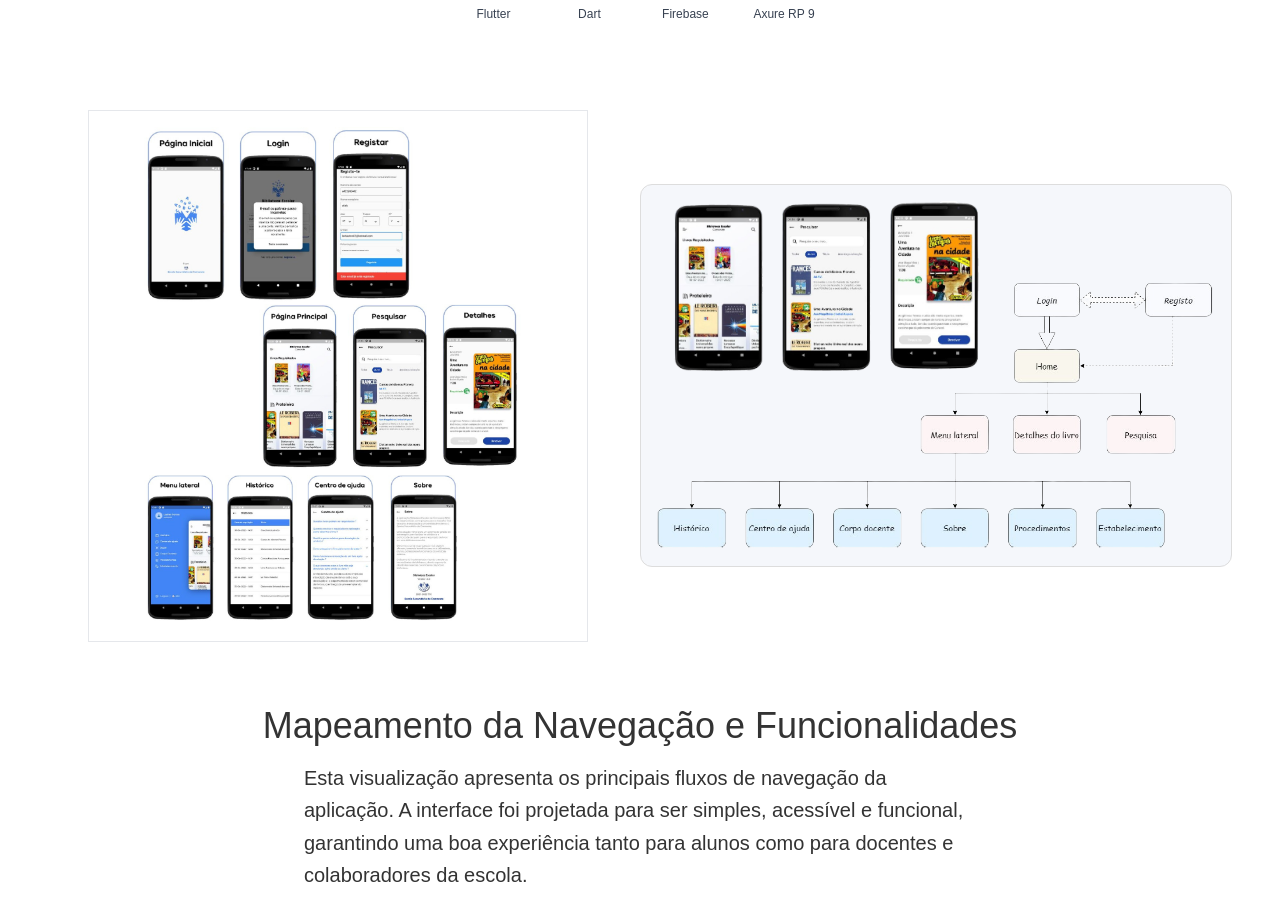
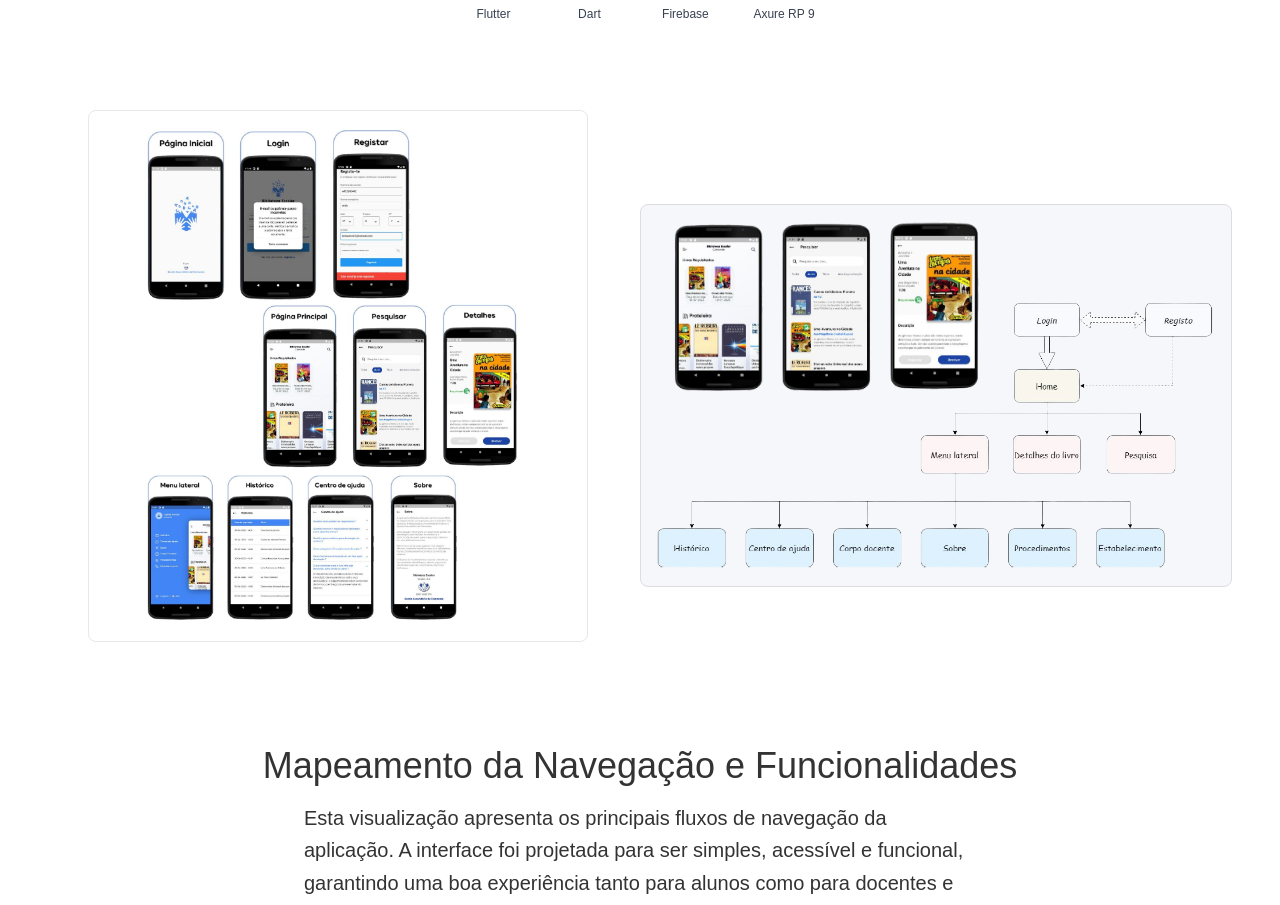
Before and after one commit to lodsa-ntos/lodex-portfolio, a React (Vite) app: page /academico in a window 1280 px wide. Shown: the part 6395-7300 px from the top of the page. Built offline with nearby package versions, Linux system fonts and the light colour scheme; some icons are missing; a web font is replaced by a local one.

Commit message:
Update: 2025-08-08 07:33:21 [src/pages/Projects/Academico.jsx, src/pages/projects/Academico.jsx]

```diff
--- a/src/pages/Projects/Academico.jsx
+++ b/src/pages/Projects/Academico.jsx
@@ -318,7 +318,7 @@ function Academico() {
       {/** FIM - Funcionalidadea  */}
 
       {/** Tecnologias utilizadas  */}
-      <section id="academico" className="pt-2 pb-20">
+      <section id="academico" className="pt-2 pb-10 md:pb-20">
         <GlobalContainer>
           <div className="flex flex-col items-center justify-center">
             <div className="flex flex-col items-center justify-center bg-[#f5f7fb] border border-[#ddd] md:w-[70%] lg:w-[50%] py-10 rounded-xl">
@@ -396,17 +396,17 @@ function Academico() {
               <img
                 src="images/portfolio/academico/solucao.svg"
                 alt="Contexto/Introdução"
-                className="w-[500px] flex items-center justify-center right-0 border boder-[#ddd py-4 lg:translate-x-10"
+                className="w-[500px] mx-auto lg:mx-0 flex items-center justify-center right-0 border boder-[#ddd py-4 lg:translate-x-10 mb-10 lg:mt-0 rounded-lg"
               />
               <img
                 src="images/portfolio/academico/contexto-introducao.svg"
                 alt="Contexto/Introdução"
-                className="w-[800px] bg-[#f5f7fb] border border-[#ddd] p-4 rounded-xl"
+                className="w-[800px] bg-[#f5f7fb] border border-[#ddd] p-4 rounded-lg"
               />
             </div>
 
             <div className="pt-12 flex flex-col items-start">
-              <h2 className="py-4 text-4xl text-[#333333]">
+              <h2 className="py-4 text-xl sm:text-2xl md:text-3xl lg:text-4xl text-[#333333]">
                 Mapeamento da Navegação e Funcionalidades
               </h2>
 
--- a/src/pages/projects/Academico.jsx
+++ b/src/pages/projects/Academico.jsx
@@ -318,7 +318,7 @@ function Academico() {
       {/** FIM - Funcionalidadea  */}
 
       {/** Tecnologias utilizadas  */}
-      <section id="academico" className="pt-2 pb-20">
+      <section id="academico" className="pt-2 pb-10 md:pb-20">
         <GlobalContainer>
           <div className="flex flex-col items-center justify-center">
             <div className="flex flex-col items-center justify-center bg-[#f5f7fb] border border-[#ddd] md:w-[70%] lg:w-[50%] py-10 rounded-xl">
@@ -396,17 +396,17 @@ function Academico() {
               <img
                 src="images/portfolio/academico/solucao.svg"
                 alt="Contexto/Introdução"
-                className="w-[500px] flex items-center justify-center right-0 border boder-[#ddd py-4 lg:translate-x-10"
+                className="w-[500px] mx-auto lg:mx-0 flex items-center justify-center right-0 border boder-[#ddd py-4 lg:translate-x-10 mb-10 lg:mt-0 rounded-lg"
               />
               <img
                 src="images/portfolio/academico/contexto-introducao.svg"
                 alt="Contexto/Introdução"
-                className="w-[800px] bg-[#f5f7fb] border border-[#ddd] p-4 rounded-xl"
+                className="w-[800px] bg-[#f5f7fb] border border-[#ddd] p-4 rounded-lg"
               />
             </div>
 
             <div className="pt-12 flex flex-col items-start">
-              <h2 className="py-4 text-4xl text-[#333333]">
+              <h2 className="py-4 text-xl sm:text-2xl md:text-3xl lg:text-4xl text-[#333333]">
                 Mapeamento da Navegação e Funcionalidades
               </h2>
 
```
